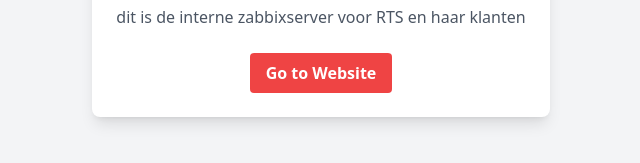
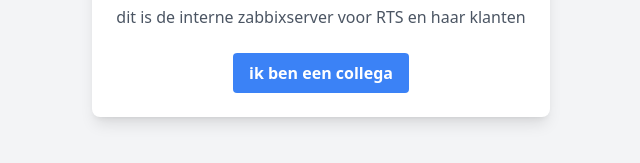
Before and after one commit to greexdy/redirect-website-eindwerk, a plain HTML site: page index.html in a window 1280 px wide. Shown: the part 455-618 px from the top of the page, without its empty margins (319-959 px from the left). Drawn offline with nearby package versions, Linux system fonts and the light colour scheme.

Commit message:
Add files via upload

```diff
--- a/index.html
+++ b/index.html
@@ -15,7 +15,7 @@
     const button = document.getElementById('redirectButton');
     button.innerHTML = '<i class="fas fa-check"></i>';
     setTimeout(() => {
-      window.location.href = 'http://10.19.160.220/zabbix.php?action=dashboard.view&dashboardid=1';
+      window.location.href = 'http://10.19.160.220';
     }, 1000);
    }
   </script>
@@ -29,8 +29,8 @@
    <p class="text-gray-600 mb-6">
     dit is de interne zabbixserver voor RTS en haar klanten
    </p>
-   <a class="inline-block bg-red-500 text-white font-bold py-2 px-4 rounded hover:bg-red-700 transition duration-300" href="http://10.19.160.220/zabbix.php?action=dashboard.view&dashboardid=1" id="ik ben een collega." onclick="handleClick(event)">
-    Go to Website
+   <a class="inline-block bg-blue-500 text-white font-bold py-2 px-4 rounded hover:bg-blue-700 transition duration-300" href="http://10.19.160.220" id="redirectButton" onclick="handleClick(event)">
+    ik ben een collega
    </a>
   </div>
  </body>
```
